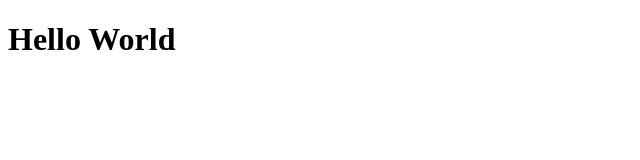
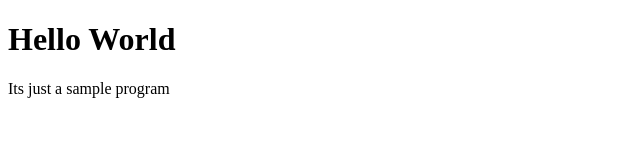
Before and after one commit to Saint23John/datewithgit-sample, a plain HTML site: page index.html in a window 1280 px wide. Shown: the whole page, without its empty margins (0-640 px from the left). Drawn offline with Linux system fonts and the light colour scheme.

Commit message:
index file modified

```diff
--- a/index.html
+++ b/index.html
@@ -7,6 +7,7 @@
 </head>
 <body>
     <h1> Hello World </h1>
+	<p> Its just a sample program </p>
 
 </body>
 </html>
```
